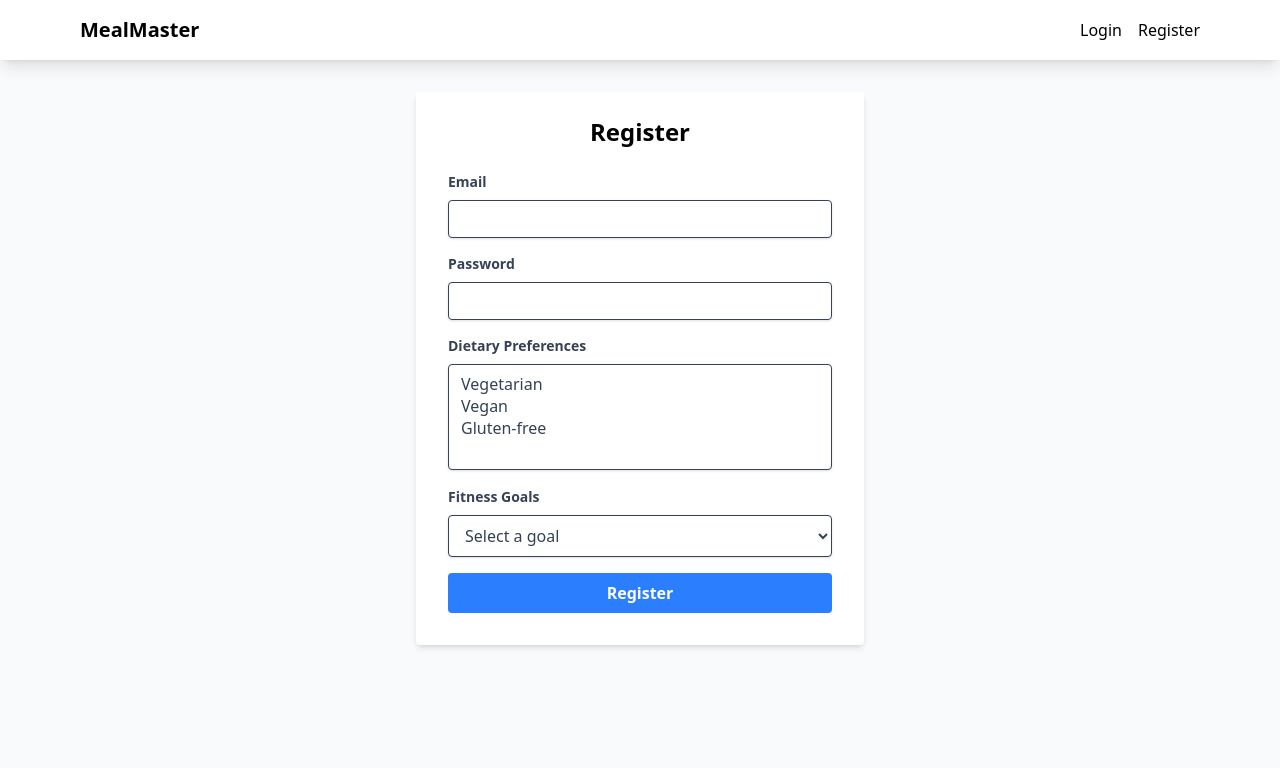
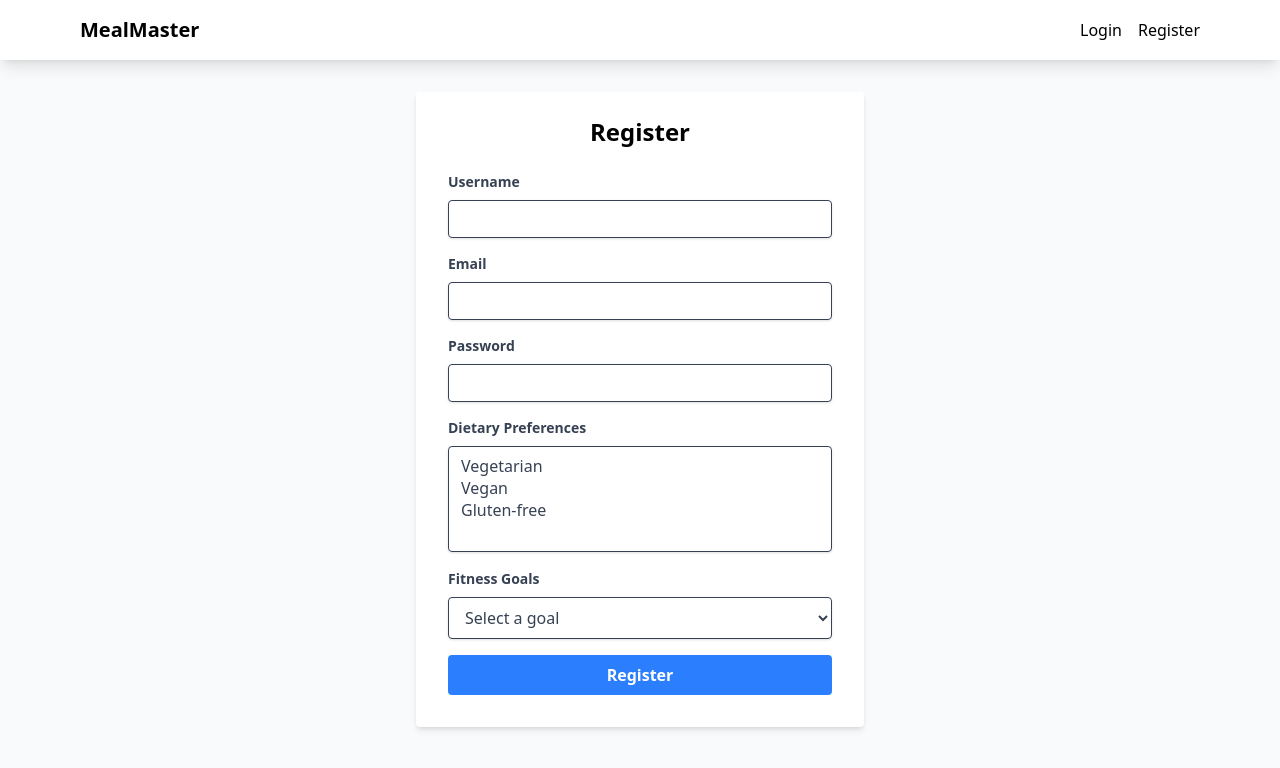
Before and after one commit to saini-nikhil/MealMaster, a React (Vite) app: page /register in a window 1280 px wide. Shown: the top 768 px of the page. Built offline with nearby package versions, Linux system fonts and the light colour scheme; no server answers.

Commit message:
Added Username

```diff
--- a/src/pages/Dashboard.jsx
+++ b/src/pages/Dashboard.jsx
@@ -8,7 +8,7 @@ export default function Dashboard() {
 
   return (
     <div className="max-w-4xl mx-auto">
-      <h1 className="text-3xl font-bold mb-8">Welcome, {user.email}</h1>
+      <h1 className="text-3xl font-bold mb-8">Welcome, {user.username}</h1>
       <div className="grid grid-cols-1 md:grid-cols-2 gap-6">
         <Link to="/meal-planner">
           <div className="bg-white p-6 rounded-lg shadow-md hover:shadow-lg transition-shadow">
--- a/src/pages/Register.jsx
+++ b/src/pages/Register.jsx
@@ -4,6 +4,7 @@ import { useAuth } from '../Auth/AuthContext';
 
 export default function Register() {
   const [formData, setFormData] = useState({
+    username: '',
     email: '',
     password: '',
     dietaryPreferences: [],
@@ -18,6 +19,7 @@ export default function Register() {
     e.preventDefault();
     try {
       await register(formData.email, formData.password, {
+        username: formData.username,
         dietaryPreferences: formData.dietaryPreferences,
         allergies: formData.allergies,
         fitnessGoals: formData.fitnessGoals
@@ -33,6 +35,18 @@ export default function Register() {
       <form onSubmit={handleSubmit} className="bg-white shadow-md rounded px-8 pt-6 pb-8 mb-4">
         <h2 className="text-2xl mb-6 text-center font-bold">Register</h2>
         {error && <div className="mb-4 text-red-500 text-center">{error}</div>}
+        <div className="mb-4">
+          <label className="block text-gray-700 text-sm font-bold mb-2">
+            Username
+          </label>
+          <input
+            type="text"
+            className="shadow appearance-none border rounded w-full py-2 px-3 text-gray-700 leading-tight focus:outline-none focus:shadow-outline"
+            value={formData.username}
+            onChange={(e) => setFormData({...formData, username: e.target.value})}
+            required
+          />
+        </div>
         <div className="mb-4">
           <label className="block text-gray-700 text-sm font-bold mb-2">
             Email
```
